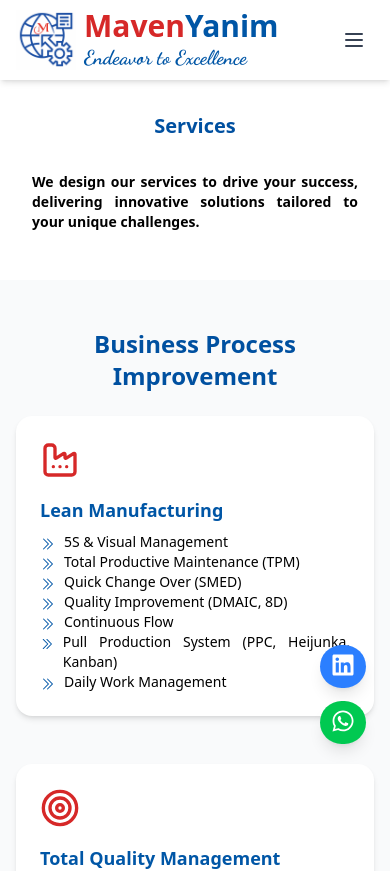
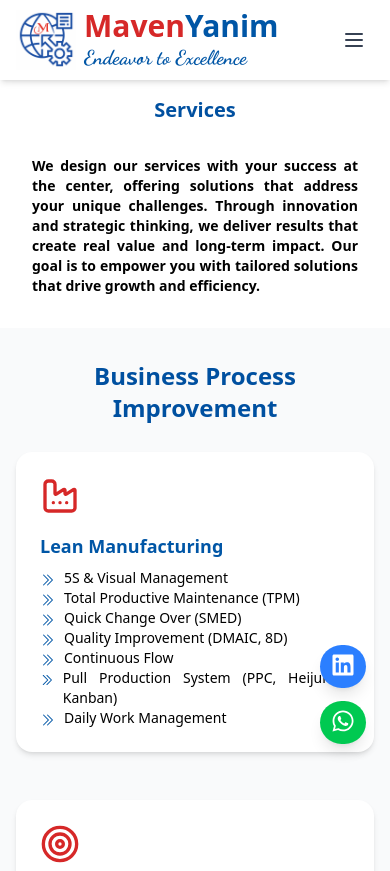
Before and after one commit to sargunam1206/maveen, a React (Vite) app in the folder maveen/: page /services in a window 390 px wide. Shown: the top 871 px of the page. Built offline with nearby package versions, Linux system fonts and the light colour scheme.

Commit message:
updated some changes

```diff
--- a/maveen/src/pages/About.jsx
+++ b/maveen/src/pages/About.jsx
@@ -188,7 +188,7 @@
           </h1>
           <p className="p-3 text-xl max-w-3xl">
             We help businesses implement continuous improvement across all
-            aspects of operations by:
+            aspects of operations by
           </p>
           </div>
           <div className="grid grid-cols-1 md:grid-cols-4 gap-6 px-10 py-15">
--- a/maveen/src/pages/Services.jsx
+++ b/maveen/src/pages/Services.jsx
@@ -48,14 +48,16 @@
         initial={{ opacity: 0, y: 20 }}
         animate={{ opacity: 1, y: 0 }}
         transition={{ duration: 0.7 }}
-        className="border-gray-700 flex flex-col justify-center items-center py-8 md:py-10 px-4 md:px-6 text-center"
+        className="border-gray-700 flex flex-col justify-center items-center py-4 md:py-10 px-4 md:px-6 text-center"
       >
         <h1 className="text-xl md:text-[28px] text-[#0050A0] font-bold mb-4">
           Services
         </h1>
         <p className="p-4 md:p-6 w-full max-w-3xl bg-white rounded-lg font-semibold text-sm sm:text-base md:text-lg text-justify ">
           {/* Our services are crafted with your success in mind, ensuring innovative solutions that adapt to your unique challenges. */}
-          We design our services to drive your success, delivering innovative solutions tailored to your unique challenges.
+          We design our services with your success at the center, offering solutions that address your unique challenges.
+Through innovation and strategic thinking, we deliver results that create real value and long-term impact.
+Our goal is to empower you with tailored solutions that drive growth and efficiency.
         </p>
       </motion.section>
 
@@ -65,14 +67,14 @@
         whileInView="visible"
         viewport={{ amount: 0.3 }}
         variants={containerVariants}
-        className="bg-gray-50 py-12 md:py-16"
+        className="bg-gray-50 py-8 md:py-8"
       >
         <div className="max-w-8xl mx-auto text-center px-4 md:px-6">
-          <motion.h2 variants={itemVariants} className="text-2xl md:text-[28px] text-[#0050A0] font-bold mb-4">
+          <motion.h2 variants={itemVariants} className="text-2xl md:text-[28px] text-[#0050A0] font-bold mb-7">
             Business Process Improvement
           </motion.h2>
 
-          <motion.div variants={containerVariants} className="flex flex-col md:flex-row md:justify-center gap-6 md:gap-8 mt-6 md:mt-8">
+          <motion.div variants={containerVariants} className="flex flex-col md:flex-row md:justify-center gap-6 md:gap-8 mt-2 md:mt-8">
             {/* Lean Manufacturing */}
             <motion.div
               variants={itemVariants}
```
